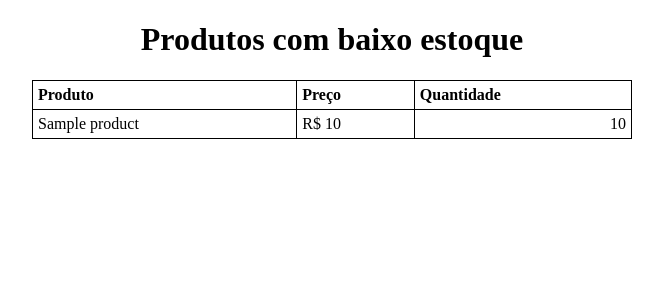
After one commit to nicklima-amigos/EntregaFinalA3-SD, a FastAPI app: template src/api/templates/depleting_products.j2 in a window 1280 px wide. The commit adds this page. Shown: the top 300 px of the page, without its empty margins (308-971 px from the left). Run offline with FastAPI, Linux system fonts and the light colour scheme; the template is opened without the code that fills it: most values are stand-ins (such as "Sample title", 1, 10 or a date in 2020).

Commit message:
feat: depleting products report implementation

```diff
--- a/src/api/service/products.py
+++ b/src/api/service/products.py
@@ -30,3 +30,6 @@ class ProductsService:
     def delete(self, id: int):
         self.find_one(id)
         return self.repository.delete(id)
+
+    def find_depleting(self):
+        return self.repository.find_depleting()
--- a/src/api/service/reports.py
+++ b/src/api/service/reports.py
@@ -30,3 +30,6 @@ class ReportService:
             media_type="application/pdf",
             headers={"Content-Disposition": f"attachment; filename={report_name}.pdf"},
         )
+
+    def render_template(self, template_name: str, context: dict[str, Any]):
+        return self.templates.TemplateResponse(template_name, context)
--- a/src/api/static/style.css
+++ b/src/api/static/style.css
@@ -1,4 +1,18 @@
 h1 {
-  color: red;
-  border: solid black 2px;
+  text-align: center;
 }
+
+table {
+  margin: auto;
+  border-collapse: collapse;
+  width: 100%;
+  max-width: 600px;
+  text-align: left;
+  border: black solid 1px;
+}
+
+th,
+td {
+  padding: 5px;
+  border: black solid 1px;
+}
--- /dev/null
+++ b/src/api/templates/depleting_products.j2
@@ -0,0 +1,36 @@
+<!DOCTYPE html>
+<html lang="en">
+
+<head>
+    <meta charset="UTF-8">
+    <meta name="viewport" content="width=device-width, initial-scale=1.0">
+    <title>Document</title>
+    <link rel="stylesheet" href="../static/style.css">
+    <style>
+        {{style}}
+    </style>
+</head>
+
+<body>
+    <h1>Produtos com baixo estoque</h1>
+    <table>
+        <thead>
+            <tr>
+                <th>Produto</th>
+                <th>Preço</th>
+                <th>Quantidade</th>
+            </tr>
+        </thead>
+        <tbody>
+            {% for product in products %}
+            <tr>
+                <td>{{ product.name }}</td>
+                <td>R$ {{ product.price }}</td>
+                <td style="text-align: right">{{ product.quantity }}</td>
+            </tr>
+            {% endfor %}
+        </tbody>
+    </table>
+</body>
+
+</html>
```
Also changed, not shown: src/api/repository/products.py (+9 -0 lines), src/api/routers/reports.py (+19 -2 lines).
